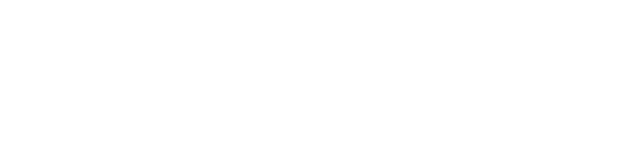
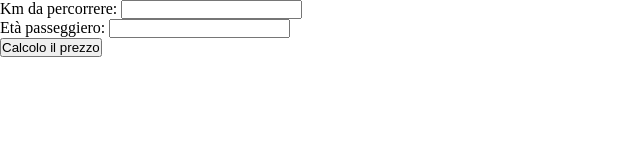
Before and after one commit to TheBloodShadow-py/js-biglietto-treno, a plain HTML site: page index.html in a window 1280 px wide. Shown: the whole page, without its empty margins (0-640 px from the left). Drawn offline with Linux system fonts and the light colour scheme.

Commit message:
ADD - html

```diff
--- a/index.html
+++ b/index.html
@@ -7,6 +7,17 @@
     <link rel="stylesheet" href="./css/main.css" />
   </head>
   <body>
+    <div class="box">
+      <div class="input-box">
+        <span>Km da percorrere:</span>
+        <input type="text" id="kilometers" />
+      </div>
+      <div class="input-box">
+        <span>Età passeggiero:</span>
+        <input type="text" id="kilometers" />
+      </div>
+      <button onclick="getPrice">Calcolo il prezzo</button>
+    </div>
     <script src="./js/main.js" type="text/javascript"></script>
   </body>
 </html>
```
